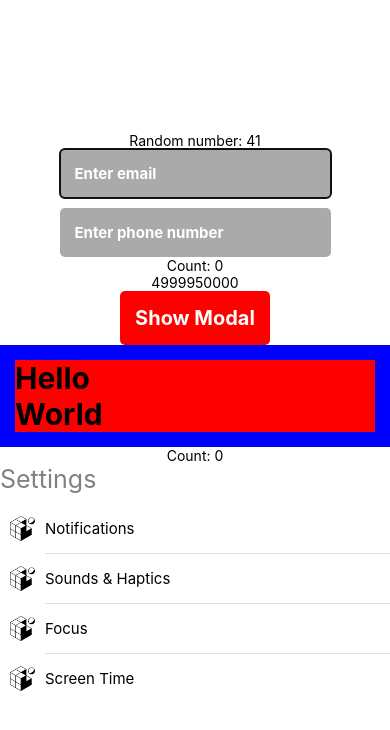
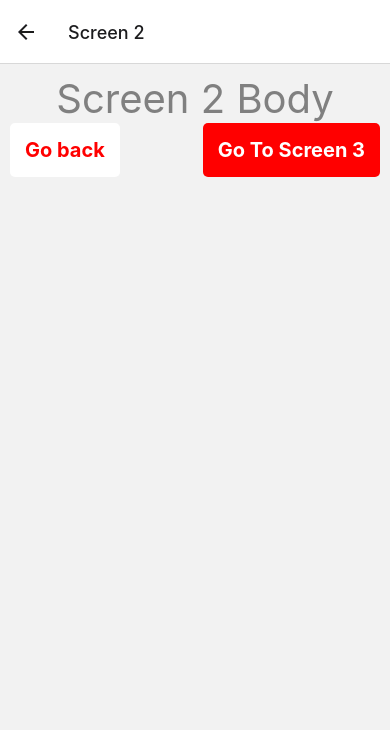
Before and after one commit to yannveeadapptor/my-weather-app, a React Native app: screen /Screen2 in a window 390 px wide. Shown: the top 730 px of the page. Built offline with nearby package versions, Linux system fonts and the light colour scheme.

Commit message:
M5L1 - Stack Navigator

```diff
--- a/App.tsx
+++ b/App.tsx
@@ -1,20 +1,134 @@
+
 import { StatusBar } from 'expo-status-bar';
+import { ReactElement, useCallback, useEffect, useMemo, useRef, useState } from "react";
 import { Alert, StyleSheet, Text, TextInput, View } from 'react-native';
 import { Modal } from './components/modal-dialog';
 import { OptionsList } from './components/options-list';
 import { SimpleButton } from './components/simple-button';
+import { colors } from './theme/colors';
 import { images } from './theme/images';
-import { ReactElement, useCallback, useEffect, useMemo, useRef, useState } from "react";
-import { colors } from './theme/colors';
 import { metrics } from './theme/metrics';
 import { useIsMounted } from './utils/common-hooks';
+import { NavigationContainer } from '@react-navigation/native';
+ import { createNativeStackNavigator } from '@react-navigation/native-stack';
+
+ import { ScreensParamList } from './views/nav-types';
+ import { Screen1 } from './views/screen1';
+import { Screen2 } from './views/screen2';
+import { Screen3 } from './views/screen3';
+
+ const Stack = createNativeStackNavigator<ScreensParamList>();
 
 interface HelloWorldProps {
   shouldRenderWorld: boolean;
 }
 
+export default function App() {
+  const [showDialog, setShowDialog] = useState(false);
+
+return (
+  <NavigationContainer>
+    <Stack.Navigator initialRouteName="Screen1" screenOptions={{ animation: 'slide_from_right' }}>
+      <Stack.Screen
+        name="Screen1"
+        component={Screen1}
+        options={{ title: 'Screen 1' }}
+      />
+      <Stack.Screen
+        name="Screen2"
+        component={Screen2}
+        options={{ title: 'Screen 2' }}
+      />
+      <Stack.Screen
+        name="Screen3"
+        component={Screen3}
+        options={{ title: 'Screen 3' }}
+      />
+    </Stack.Navigator>
+  </NavigationContainer>
+);
+
+  // useEffect(() => {
+  //   fetch('https://api.openweathermap.org/data/2.5/weather?lat=-32.168841&lon=115.809106&units=metric&appid=6d79331901ebcd0818c10da8d4c49ff7'
+  //   )
+  //     .then((result) => {
+  //       console.log('SUCCESS', result);
+  //     })
+  //     .catch((error) => {
+  //       console.warn('FAILURE', error);
+  //     });
+  // }, []);
+  // console.group('People');
+  //  const person = {
+  //    givenName: 'Tomas',
+  //    surname: 'Haake',
+  //    age: 52,
+  //  };
+  //  const person2 = {
+  //    givenName: 'Fredrik',
+  //    surname: 'Thordendal',
+  //    age: 52,
+  //  };
+
+  //  console.log('Print a person object', person);
+  //  console.log('Print a person object', person2);
+  //  console.groupEnd();
+  //  console.group('Cars');
+  //  const car = {
+  //    make: 'Nissan',
+  //    model: 'Skyline',
+  //    badge: 'GT-R R32',
+  //  };
+  //  console.log('Print a car object', car);
+  //  console.groupEnd();
+
+  // console.error("Hello Log");
+  // console.warn("Hello Log warn");
+
+// console.log('Print a person object', person);
+  // return (
+  //   <View style={styles.container}>
+
+  //     <ShowRandomNumber2/>
+  //      <MyForm />
+  //      <Counter />
+  //      <Accumulator bigArray={[...Array(100000).keys()]} />
+  //     <SimpleButton title="Show Modal" onPress={() => setShowDialog(true)} isDisabled={false} />
+  //     <HelloWorld shouldRenderWorld={true} />
+  //     <StatusBar style="auto" />
+  //     <Counter />
+  //     <OptionsList
+  //       title="Settings"
+  //       rows={[
+  //         { title: 'Notifications', leftIcon: images.favIcon },
+  //         { title: 'Sounds & Haptics', leftIcon: images.favIcon },
+  //         { title: 'Focus', leftIcon: images.favIcon },
+  //         { title: 'Screen Time', leftIcon: images.favIcon },
+  //       ]}
+  //     />
+  //     <Modal
+  //       title="Custom Success"
+  //       content={{
+  //         type: 'custom',
+  //         element: (
+  //           <OptionsList
+  //             title="Settings"
+  //             rows={[
+  //               { title: 'Notifications', leftIcon: images.favIcon },
+  //               { title: 'Sounds & Haptics', leftIcon: images.favIcon },
+  //             ]}
+  //           />
+  //         ),
+  //       }}
+  //       show={showDialog}
+  //       dismissButton={{ onDismiss: () => setShowDialog(false), title: 'dismiss' }}
+  //     />
+  //   </View>
+  // );
+}
 
 function HelloWorld(props: HelloWorldProps) {
+
   return (
     <View style={helloWorldStyles.container}>
       <Text style={helloWorldStyles.text}>Hello</Text>
@@ -200,48 +314,6 @@ interface AccumulatorProps {
 }
 
 
-export default function App() {
-  const [showDialog, setShowDialog] = useState(false);
-  return (
-    <View style={styles.container}>
-
-      <ShowRandomNumber2/>
-       <MyForm />
-       <Counter />
-       <Accumulator bigArray={[...Array(100000).keys()]} />
-      <SimpleButton title="Show Modal" onPress={() => setShowDialog(true)} isDisabled={false} />
-      <HelloWorld shouldRenderWorld={true} />
-      <StatusBar style="auto" />
-      <Counter />
-      <OptionsList
-        title="Settings"
-        rows={[
-          { title: 'Notifications', leftIcon: images.favIcon },
-          { title: 'Sounds & Haptics', leftIcon: images.favIcon },
-          { title: 'Focus', leftIcon: images.favIcon },
-          { title: 'Screen Time', leftIcon: images.favIcon },
-        ]}
-      />
-      <Modal
-        title="Custom Success"
-        content={{
-          type: 'custom',
-          element: (
-            <OptionsList
-              title="Settings"
-              rows={[
-                { title: 'Notifications', leftIcon: images.favIcon },
-                { title: 'Sounds & Haptics', leftIcon: images.favIcon },
-              ]}
-            />
-          ),
-        }}
-        show={showDialog}
-        dismissButton={{ onDismiss: () => setShowDialog(false), title: 'dismiss' }}
-      />
-    </View>
-  );
-}
 
 const styles = StyleSheet.create({
   container: {
--- a/components/modal-dialog.tsx
+++ b/components/modal-dialog.tsx
@@ -44,10 +44,9 @@ export function Modal(props:Props): ReactElement<Props> | null{
              */}
             {props.content.type === 'custom' && <View style={styles.customContentContainer}>{props.content.element}</View>}
             <SimpleButton
-              title={props.dismissButton?.title ?? 'OK'}
-              style={{ width: '50%', alignSelf: 'center' }}
-              onPress={props.dismissButton?.onDismiss}
-            />
+                    title={props.dismissButton?.title ?? 'OK'}
+                    style={{ width: '50%', alignSelf: 'center' }}
+                    onPress={props.dismissButton?.onDismiss} isDisabled={false}            />
           </View>
         </View>
       );
--- /dev/null
+++ b/views/nav-types.ts
@@ -0,0 +1,9 @@
+import type { StackScreenProps } from '@react-navigation/stack';
+
+export type ScreensParamList = {
+    Screen1?: never;
+    Screen2?: never;
+    Screen3: { counter: number };
+  };
+ export type DefaultStackScreenProps<T extends keyof ScreensParamList> =
+   StackScreenProps<ScreensParamList, T>;
--- /dev/null
+++ b/views/screen1.tsx
@@ -0,0 +1,36 @@
+import React, { ReactElement } from 'react';
+ import { StyleSheet, Text, View } from 'react-native';
+import { SimpleButton } from '../components/simple-button';
+
+ import { colors } from '../theme/colors';
+ import { metrics } from '../theme/metrics';
+ import { DefaultStackScreenProps } from './nav-types';
+
+ type Props = DefaultStackScreenProps<'Screen1'>;
+
+ export function Screen1(props: Props): ReactElement {
+   return (
+     <View style={styles.container}>
+       <Text style={styles.title}>Screen 1 Body</Text>
+       <SimpleButton
+         title="Go To Screen 2"
+         onPress={() => {
+           props.navigation.navigate('Screen2');
+         } }
+         style={styles.button} isDisabled={false}  />
+     </View>
+   );
+ }
+
+ const styles = StyleSheet.create({
+   container: {
+     flex: 1,
+     alignItems: 'center',
+     padding: metrics.doubleMargin,
+   },
+   button: { margin: metrics.baseMargin },
+   title: {
+     fontSize: metrics.titleFontSize,
+     color: colors.title,
+   },
+ });
--- /dev/null
+++ b/views/screen2.tsx
@@ -0,0 +1,45 @@
+import React, { ReactElement, useRef } from 'react';
+ import { StyleSheet, Text, View } from 'react-native';
+
+ import { SimpleButton } from '../components/simple-button';
+ import { colors } from '../theme/colors';
+ import { metrics } from '../theme/metrics';
+ import { DefaultStackScreenProps } from './nav-types';
+
+ type Props = DefaultStackScreenProps<'Screen2'>;
+
+ export function Screen2(props: Props): ReactElement<Props> {
+   const counterRef = useRef(0);
+   return (
+     <View style={styles.container}>
+       <Text style={styles.title}>Screen 2 Body</Text>
+       <View style={styles.buttonContainer}>
+         <SimpleButton
+                   title="Go back"
+                   onPress={() => {
+                       props.navigation.goBack();
+                   } }
+                   style={styles.backButton}
+                   secondary isDisabled={false}         />
+         <SimpleButton
+                   title="Go To Screen 3"
+                   onPress={() => {
+                       counterRef.current += 1;
+                       props.navigation.navigate('Screen3', {
+                           counter: counterRef.current,
+                       });
+                   } } isDisabled={false}         />
+       </View>
+     </View>
+   );
+ }
+
+ const styles = StyleSheet.create({
+   container: { flex: 1, alignItems: 'center', margin: metrics.baseMargin },
+   buttonContainer: { flexDirection: 'row', width: '100%', justifyContent: 'space-between' },
+   backButton: { marginRight: metrics.baseMargin },
+   title: {
+     fontSize: metrics.titleFontSize,
+     color: colors.title,
+   },
+ });
--- /dev/null
+++ b/views/screen3.tsx
@@ -0,0 +1,36 @@
+import React, { ReactElement } from 'react';
+ import { StyleSheet, Text, View } from 'react-native';
+
+ import { SimpleButton } from '../components/simple-button';
+ import { colors } from '../theme/colors';
+ import { metrics } from '../theme/metrics';
+ import { DefaultStackScreenProps } from './nav-types';
+
+ type Props = DefaultStackScreenProps<'Screen3'>;
+
+ export function Screen3(props: Props): ReactElement<Props> {
+   return (
+     <View style={styles.container}>
+       <Text style={styles.title}>Screen 3 Body</Text>
+       <Text style={styles.counter}>{`Navigated here ${props.route.params.counter}`}</Text>
+       <SimpleButton
+               title="Go back"
+               onPress={() => {
+                   props.navigation.goBack();
+               } }
+               secondary isDisabled={false}       />
+     </View>
+   );
+ }
+
+ const styles = StyleSheet.create({
+   container: { flex: 1, alignItems: 'center' },
+   title: {
+     fontSize: metrics.titleFontSize,
+     color: colors.title,
+   },
+   counter: {
+     fontSize: metrics.h1FontSize,
+     color: colors.purple,
+   },
+ });
```
Also changed, not shown: package.json (+7 -1 lines), 1 other file (tests, documents, lock files or other folders).
